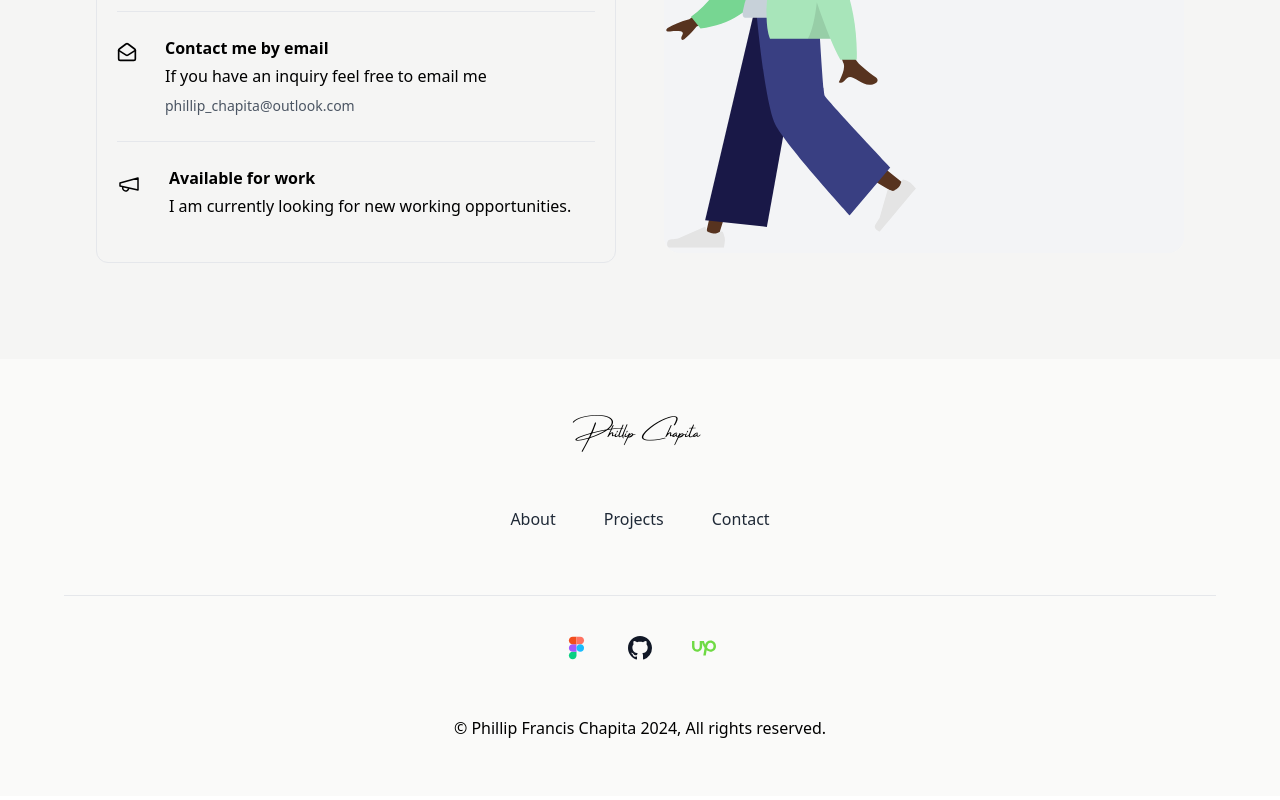
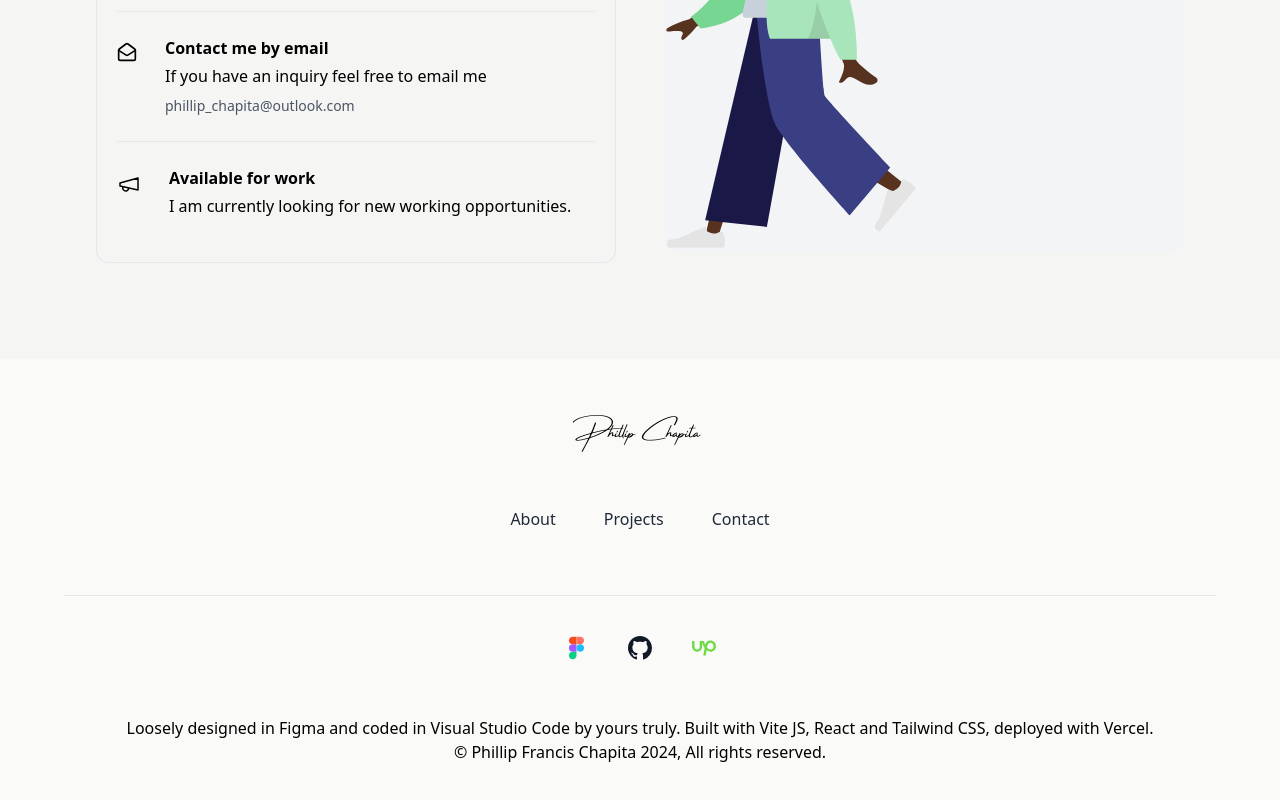
Before and after one commit to phil23-4/phil-portfolio, a React (Vite) app: page / in a window 1280 px wide. Shown: the part 5247-6047 px from the top of the page. Built offline with nearby package versions, Linux system fonts and the light colour scheme.

Commit message:
updated resume file

```diff
--- a/src/components/about.jsx
+++ b/src/components/about.jsx
@@ -240,7 +240,7 @@ export default function About() {
                   ))}
                   <a
                     className="group flex group-hover:scale-x-105 mt-8 items-center gap-2 text-sm font-medium text-gray-800 hover:text-gray-500"
-                    href="/resume.pdf"
+                    href="/phillip_chapita_cv.pdf"
                     target="_blank"
                   >
                     View Full Resume
@@ -308,7 +308,7 @@ export default function About() {
                   ))}
                   <a
                     className="group flex group-hover:scale-x-105 mt-8 items-center gap-2 text-sm font-medium text-gray-800 hover:text-gray-500"
-                    href="/resume.pdf"
+                    href="/phillip_chapita_cv.pdf"
                     target="_blank"
                   >
                     View Full Resume
--- a/src/components/hero.jsx
+++ b/src/components/hero.jsx
@@ -96,7 +96,7 @@ export default function Hero() {
                 </a>
                 <a
                   className="inline-flex justify-center rounded-lg text-sm font-semibold py-3 px-4 bg-white/0 text-slate-900 ring-1 ring-slate-900/10 hover:bg-white/25 hover:ring-slate-900/15 "
-                  href="/resume.pdf"
+                  href="/phillip_chapita_cv.pdf"
                   target="_blank"
                 >
                   <span>
--- a/src/components/nav/footer.jsx
+++ b/src/components/nav/footer.jsx
@@ -100,9 +100,14 @@ export default function Footer() {
               </svg>
             </a>
           </div>
+          <p className="text-center block">
+            Loosely designed in Figma and coded in Visual Studio Code by yours
+            truly. Built with Vite JS, React and Tailwind CSS, deployed with
+            Vercel.
+          </p>
           <span className="text-center block">
-            © <a href="https://pagedone.io/">Phillip Francis Chapita</a>{" "}
-            {currentYear}, All rights reserved.
+            © <a href="/">Phillip Francis Chapita</a> {currentYear}, All rights
+            reserved.
           </span>
         </div>
       </div>
--- a/src/components/nav/header.jsx
+++ b/src/components/nav/header.jsx
@@ -142,7 +142,7 @@ export default function Header() {
           </div>
           <a
             className="inline-flex justify-center rounded-lg text-sm font-semibold py-2.5 px-4 bg-slate-900 text-white hover:bg-slate-700  ml-8"
-            href="/resume.pdf"
+            href="/phillip_chapita_cv.pdf"
             target="_blank"
           >
             <span>
```
Also changed, not shown: 2 other files (tests, documents, lock files or other folders).
